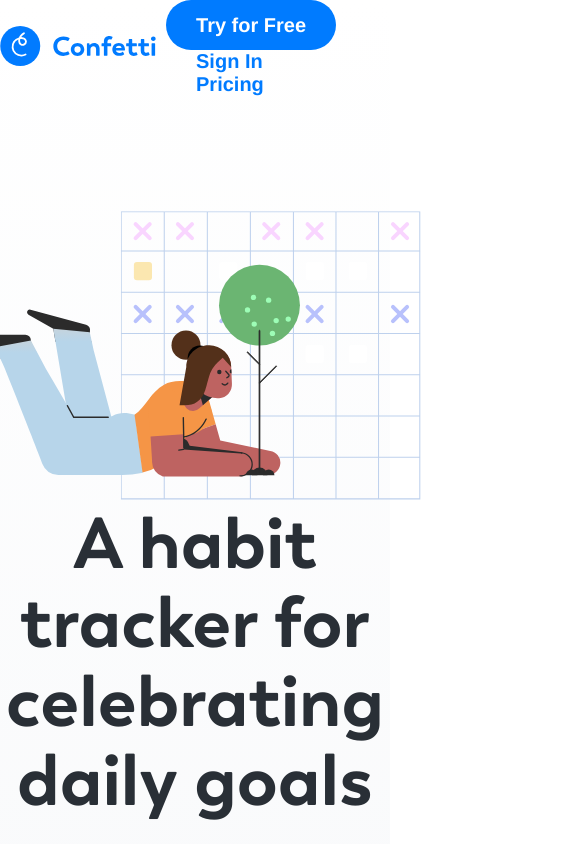
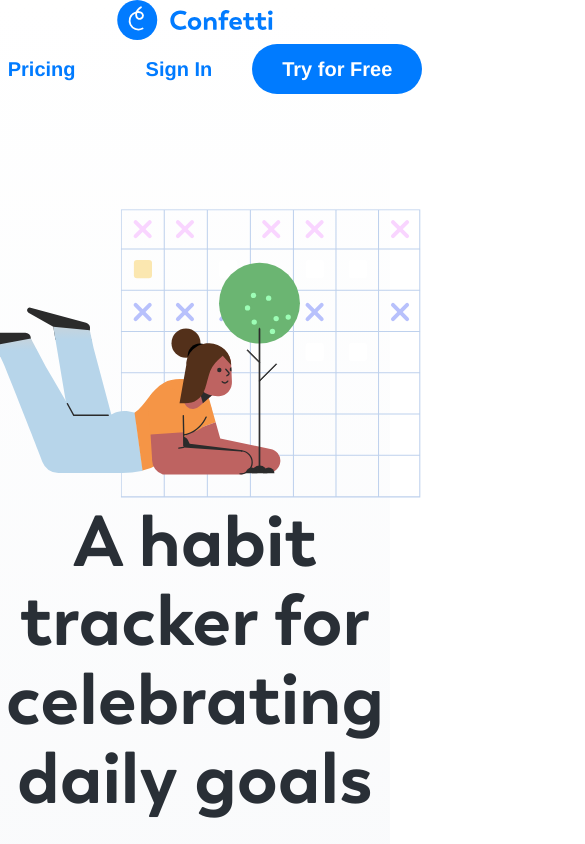
Before and after one commit to LrDevEng/react-landing-page-clone, a React app: page / in a window 390 px wide. Shown: the top 844 px of the page, 585 px wide, since content can reach past the window. Built offline with nearby package versions, Linux system fonts and the light colour scheme.

Commit message:
Add responsiveness to navigation bar and footer

```diff
--- a/src/components/Footer.module.css
+++ b/src/components/Footer.module.css
@@ -4,6 +4,11 @@
   grid-column-gap: 25px;
   padding: 125px 50px;
   background-color: rgb(238, 243, 251);
+
+  @media (max-width: 720px) {
+    grid-template-columns: 1fr;
+    grid-template-rows: 1fr 1fr;
+  }
 }
 
 .logo {
@@ -28,12 +33,18 @@
   display: flex;
   flex-direction: column;
   align-items: end;
+  overflow: hidden;
 
   a {
+    text-wrap: nowrap;
     color: #292f36;
     line-height: 2em;
     font-weight: 500;
     font-size: 1.25rem;
+  }
+
+  @media (max-width: 720px) {
+    align-items: start;
   }
 }
 
--- a/src/components/NavigationBar.module.css
+++ b/src/components/NavigationBar.module.css
@@ -12,7 +12,6 @@ nav {
   ul {
     display: flex;
     flex-direction: row;
-    flex-wrap: wrap-reverse;
     align-items: center;
   }
 
@@ -20,6 +19,7 @@ nav {
     list-style-type: none;
 
     .standard {
+      text-wrap: nowrap;
       text-decoration: none;
       color: var(--color-corporate);
       padding: 5px 30px;
@@ -31,6 +31,10 @@ nav {
         color: var(--color-nav-hover);
       }
     }
+  }
+
+  @media (max-width: 720px) {
+    flex-direction: column;
   }
 }
 
@@ -49,6 +53,7 @@ nav {
   margin: 0px 0px 0px 10px;
 
   a {
+    text-wrap: nowrap;
     text-decoration: none;
     color: #fff;
     padding: 5px 30px;
@@ -64,4 +69,9 @@ nav {
 .container {
   margin: auto;
   max-width: 1200px;
+
+  @media (max-width: 1300px) {
+    margin-left: 50px;
+    margin-right: 50px;
+  }
 }
--- a/src/index.module.css
+++ b/src/index.module.css
@@ -18,6 +18,7 @@
 
 html {
   font-family: proxima-soft, 'Helvetica Neue', 'Roboto', sans-serif;
+  overflow-x: hidden;
 }
 
 h1 {
```
